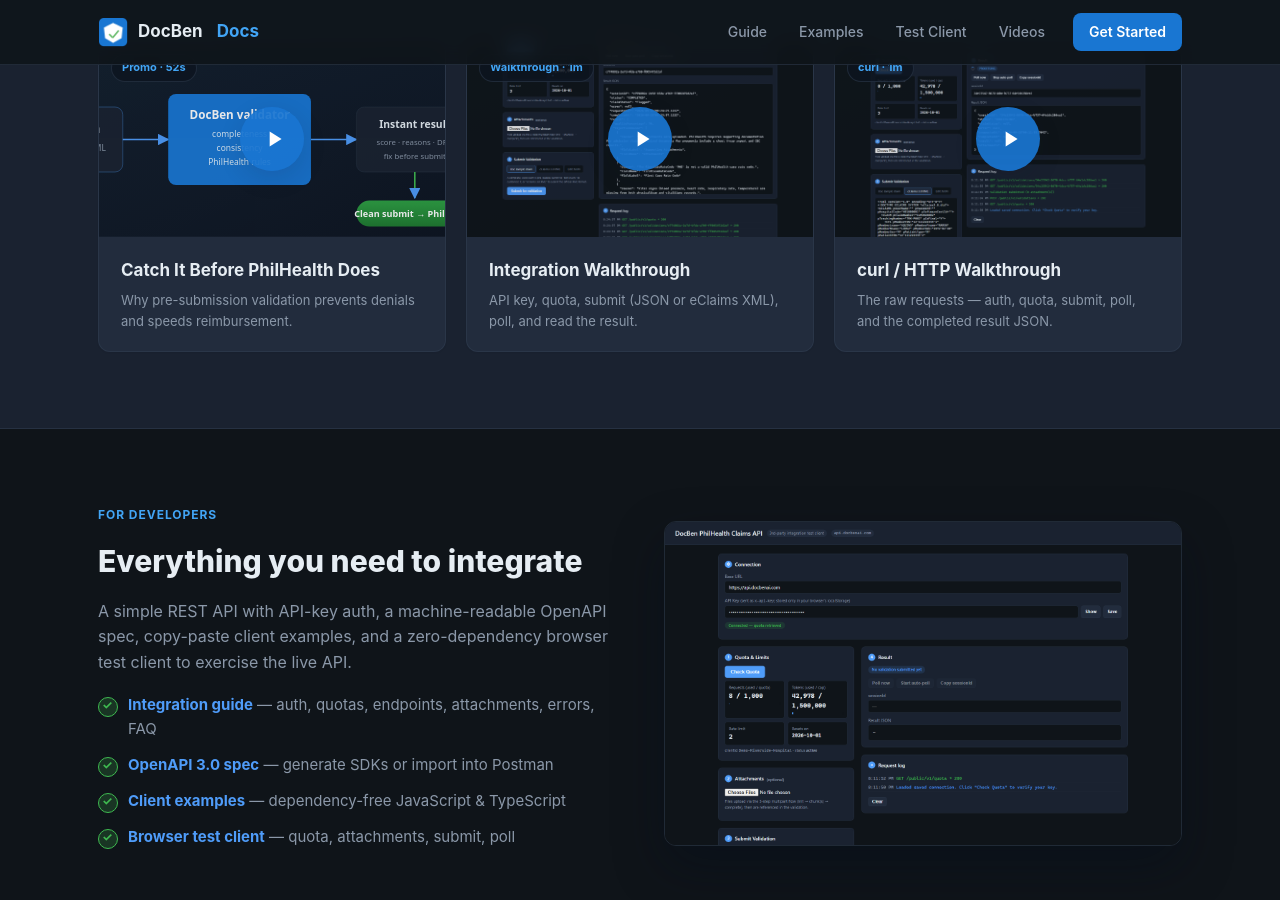
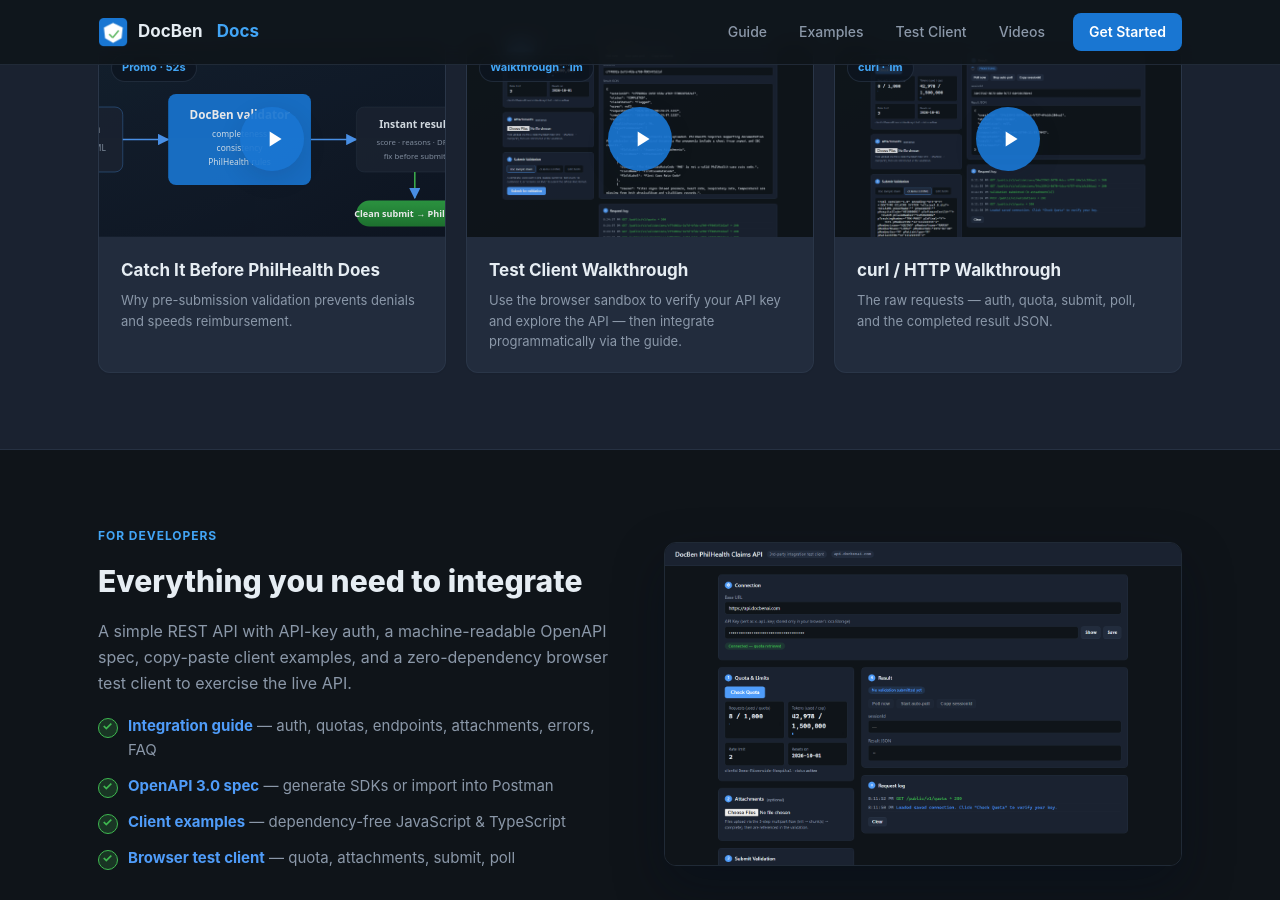
Before and after one commit to lrama1/docben-public-docs, a Jekyll site: the page index.html, which Jekyll copies as it is, in a window 1280 px wide and 900 px high, scrolled down 1641 px. Built offline with Jekyll 4.4.1, drawn with Linux system fonts in a browser that asks for light colours.

Commit message:
docs: reframe test-client video as a key/API sandbox, not the integration method; point to guide for real integration

```diff
--- a/index.html
+++ b/index.html
@@ -114,8 +114,8 @@
             <span class="play"><span><svg viewBox="0 0 24 24"><path d="M8 5v14l11-7z"/></svg></span></span>
           </div>
           <div class="body">
-            <h3>Integration Walkthrough</h3>
-            <p>API key, quota, submit (JSON or eClaims XML), poll, and read the result.</p>
+            <h3>Test Client Walkthrough</h3>
+            <p>Use the browser sandbox to verify your API key and explore the API — then integrate programmatically via the guide.</p>
           </div>
         </a>
         <a class="card video-card" href="videos/api-integration-curl.mp4">
```
Also changed, not shown: cf4-api/README.md (+1 -1 lines), 1 other file.
